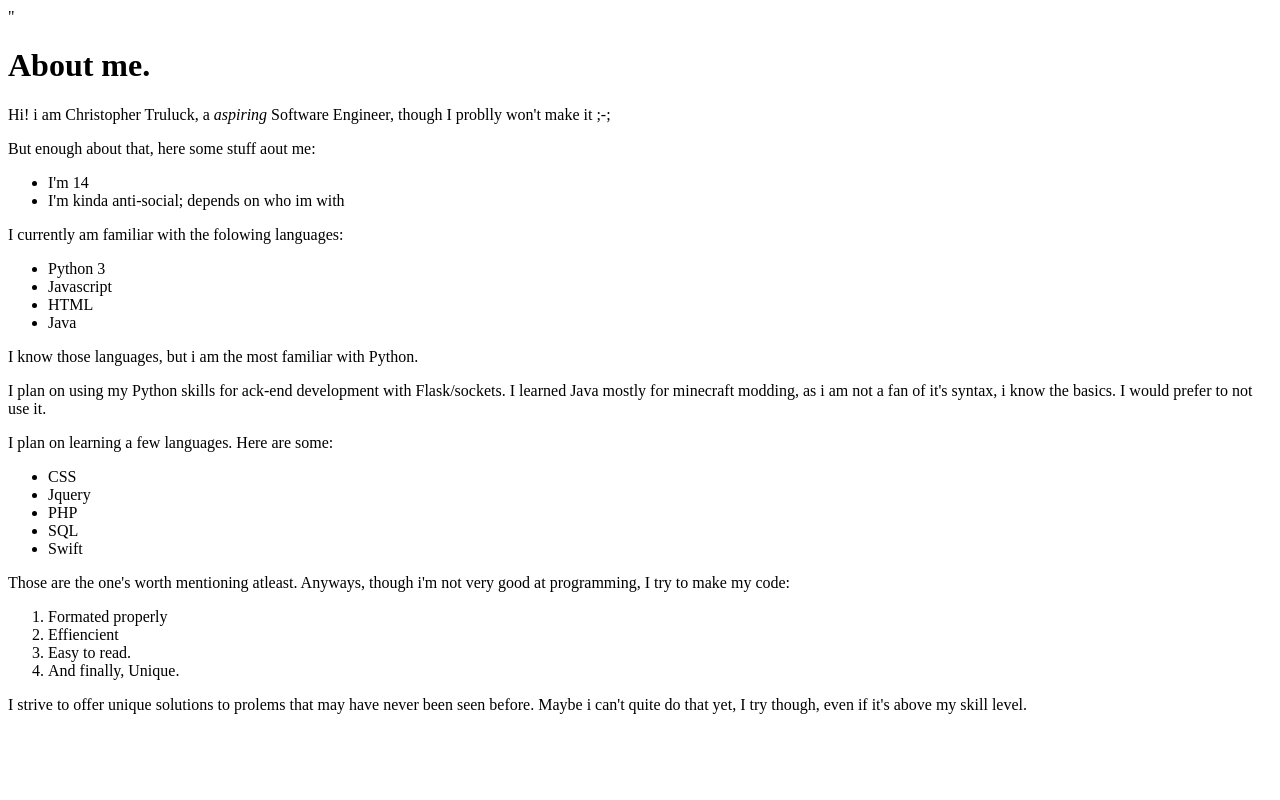
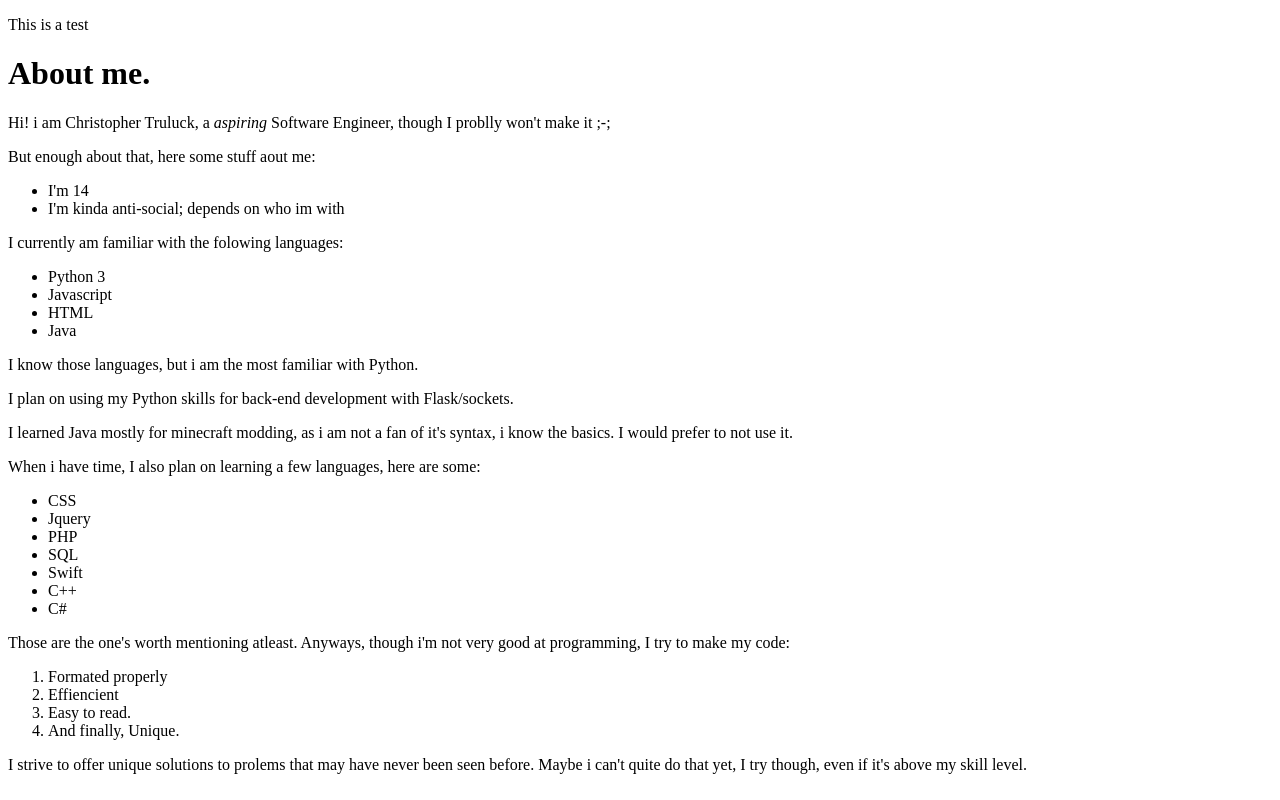
Before and after one commit to VerveIsBad/KIndaWebsite, a plain HTML site: page index.HTML in a window 1280 px wide. Drawn offline with Linux system fonts and the light colour scheme.

Commit message:
Sarted some CSS, and changed some HTML formatting.

```diff
--- a/index.HTML
+++ b/index.HTML
@@ -1,13 +1,12 @@
 <!DOCTYPE html>
-
 <html>
-
     <head>
         <title>Christopher Truluck</title>
     </head>
 
     <body>
-        <div id="About_me"></div>"
+        <p class="test">This is a test</p>
+        <div id="About_me">
             <h1>About me.</h1>
             <p>Hi! i am Christopher Truluck, a <i>aspiring</i> Software Engineer, though I problly won't make it ;-;</p>
             <p>But enough about that, here some stuff aout me: </p>
@@ -15,7 +14,7 @@
                 <li>I'm 14</li>
                 <li>I'm kinda anti-social; depends on who im with</li>
             </ul>
-            <div id="main_content">
+            <div id="main content in about me">
                 <p>I currently am familiar with the folowing languages:</p>
                 <ul>
                     <li>Python 3</li>
@@ -24,15 +23,17 @@
                     <li>Java</li>
                 </ul>
                 <p>I know those languages, but i am the most familiar with Python.</p>
-                I plan on using my Python skills for ack-end development with Flask/sockets.
-                I learned Java mostly for minecraft modding, as i am not a fan of it's syntax, i know the basics. I would prefer to not use it.</p>
-                <p>I plan on learning a few languages. Here are some:</p>
+                <p>I plan on using my Python skills for back-end development with Flask/sockets.</p>
+                <p>I learned Java mostly for minecraft modding, as i am not a fan of it's syntax, i know the basics. I would prefer to not use it.</p>
+                <p>When i have time, I also plan on learning a few languages, here are some:</p>
                 <ul>
                     <li>CSS</li>
                     <li>Jquery</li>
                     <li>PHP</li>
                     <li>SQL</li>
                     <li>Swift</li>
+                    <li>C++</li>
+                    <li>C#</li>
                 </ul>
                 <p>Those are the one's worth mentioning atleast.
                     Anyways, though i'm not very good at programming, I try to make my code: </p>
@@ -44,10 +45,7 @@
                 </ol>
                 <p>I strive to offer unique solutions to prolems that may have never been seen before.
                     Maybe i can't quite do that yet, I try though, even if it's above my skill level.
-                    </p>
             </div>
         </div>
     </body>
-
-
 </html>
--- a/style.css
+++ b/style.css
@@ -0,0 +1,4 @@
+
+#About_me {
+    font-family: 'Courier New', Courier, monospace;
+}
```
Lines whose indentation alone changed are shown as unchanged.
